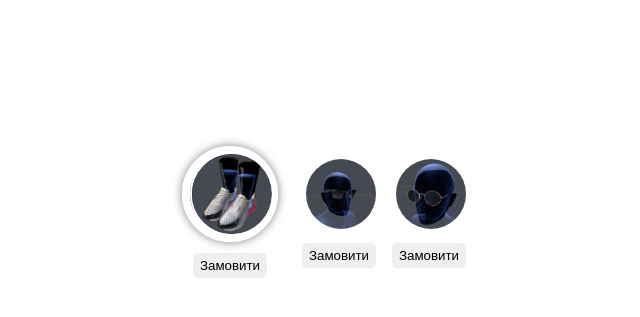
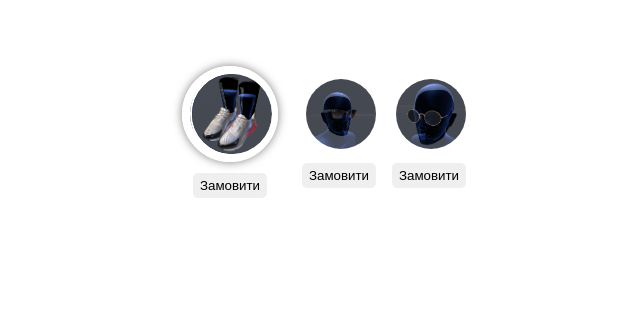
Before and after one commit to iryna-rymar/deepAr_demo, a website built with webpack: page docs/index.html in a window 1280 px wide. Shown: the part 481-798 px from the top of the page, without its empty margins (410-1050 px from the left). Built offline with nearby package versions, Linux system fonts and the light colour scheme; what deepar would draw is missing.

Commit message:
up container

```diff
--- a/docs/style.css
+++ b/docs/style.css
@@ -38,7 +38,7 @@ body {
 
 .carousel {
   position: absolute;
-  bottom: 5%;
+  bottom: 15%;
   overflow: hidden;
   cursor: grab;
   display: flex;
--- a/public/style.css
+++ b/public/style.css
@@ -38,7 +38,7 @@ body {
 
 .carousel {
   position: absolute;
-  bottom: 5%;
+  bottom: 15%;
   overflow: hidden;
   cursor: grab;
   display: flex;
```
